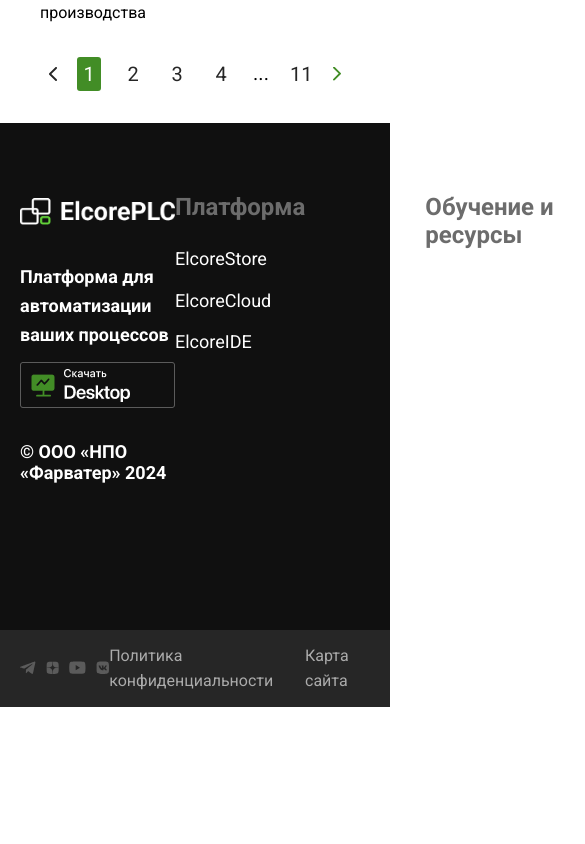
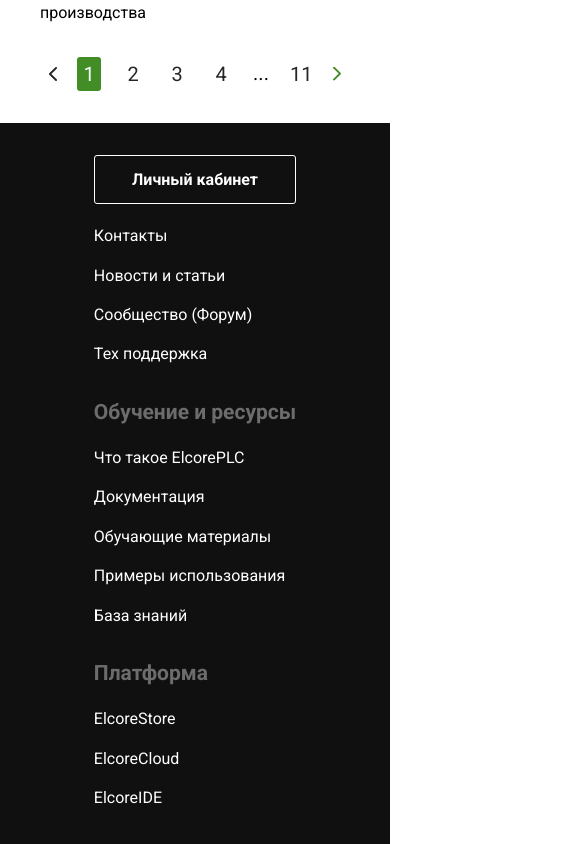
Before and after one commit to AlexandrGer/news-and-articles, a React (Create React App) app: page / in a window 390 px wide. Shown: the part 4340-5184 px from the top of the page, 585 px wide, since content can reach past the window. Before the commit the page ends 5047 px from the top, so only its background shows below. Built offline with nearby package versions, Linux system fonts and the light colour scheme.

Commit message:
[+] - Адаптив footer

```diff
--- a/src/components/Footer/FooterBottom/FooterBottom.scss
+++ b/src/components/Footer/FooterBottom/FooterBottom.scss
@@ -30,3 +30,23 @@
     }
   }
 }
+
+@media screen and (max-width: 539px) {
+  .footer-bottom {
+    &__container {
+      min-height: unset;
+      justify-content: unset;
+      flex-direction: column-reverse;
+      gap: 16px;
+      padding: 32px 0;
+    }
+
+    &__info {
+      & ul {
+        flex-direction: column;
+        gap: 16px;
+        text-align: center;
+      }
+    }
+  }
+}
--- a/src/components/Footer/FooterMain/FooterMain.scss
+++ b/src/components/Footer/FooterMain/FooterMain.scss
@@ -70,7 +70,6 @@
   margin: 0;
   padding: 0;
   list-style: none;
-  font-family: Roboto;
   font-size: 18px;
   line-height: 23.4px;
   display: flex;
@@ -101,3 +100,88 @@
     text-decoration: underline;
   }
 }
+
+@media screen and (max-width: 1279px) {
+  .footer-main__columns {
+    gap: 60px;
+  }
+}
+
+@media screen and (max-width: 1023px) {
+  .footer-main {
+    &__info {
+      font-size: 16px;
+      display: flex;
+      flex-direction: column;
+      gap: 16px;
+
+      &-text {
+        margin: 0;
+      }
+
+      &-button {
+        margin: 0;
+      }
+
+      &-copyright {
+        margin: 0;
+      }
+    }
+  }
+
+  .logo_footer {
+    max-width: 150px;
+    margin: 0;
+  }
+
+  .footer-main__columns {
+    gap: 32px;
+  }
+
+  .footer-main__column {
+    gap: 20px;
+  }
+
+  .footer-main__column-heading {
+    font-size: 21px;
+  }
+
+  .footer-main__column-links {
+    font-size: 16px;
+    gap: 16px;
+  }
+
+  .footer-main__column-button {
+    padding: 13px 17px;
+    font-size: 16px;
+    text-align: center;
+  }
+}
+
+@media screen and (max-width: 767px) {
+  .footer-main {
+    padding: 32px 0;
+
+    &__container {
+      flex-direction: column-reverse;
+      align-items: center;
+      gap: 32px;
+    }
+
+    &__info {
+      max-width: 100%;
+      flex-wrap: wrap;
+      align-items: center;
+      justify-content: center;
+      flex-direction: row;
+      text-align: center;
+    }
+  }
+}
+
+@media screen and (max-width: 539px) {
+  .footer-main__columns {
+    flex-direction: column-reverse;
+    align-items: stretch;
+  }
+}
```
